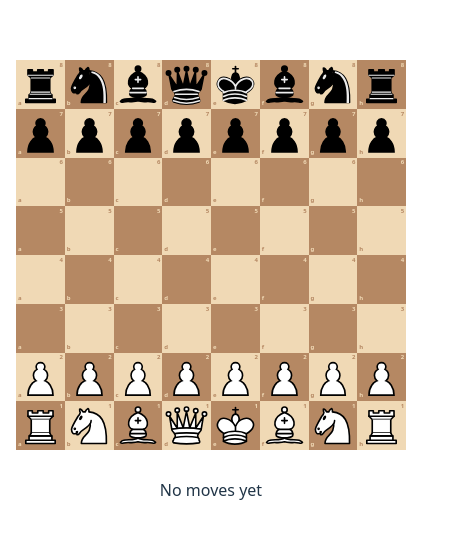
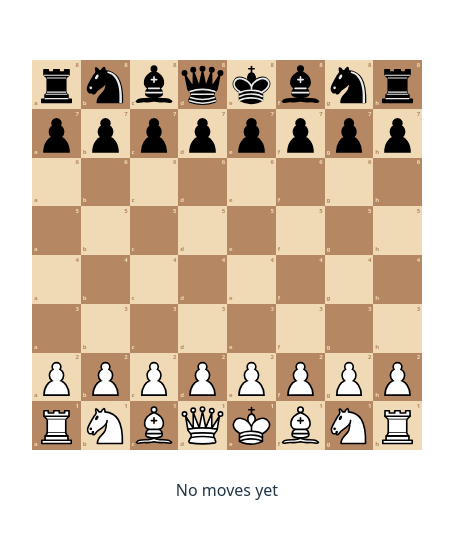
Before and after one commit to akhialomgir/chess, a React (Vite) app: page / in a window 390 px wide. Shown: the part 127-666 px from the top of the page, 454 px wide, since content can reach past the window. Built offline with nearby package versions, Linux system fonts and the light colour scheme.

Commit message:
fix: touch action on chessboard

```diff
--- a/src/App.css
+++ b/src/App.css
@@ -11,10 +11,6 @@
 }
 
 @media (max-width: 768px) {
-  #root {
-    padding: 1rem;
-  }
-
   .game-box {
     flex-direction: column;
     align-items: center;
--- a/src/components/Chessboard.css
+++ b/src/components/Chessboard.css
@@ -7,6 +7,7 @@
   grid-template-rows: repeat(8, 1fr);
   width: fit-content;
   margin: 0 auto;
+  touch-action: none;
 }
 
 .board-square {
```
